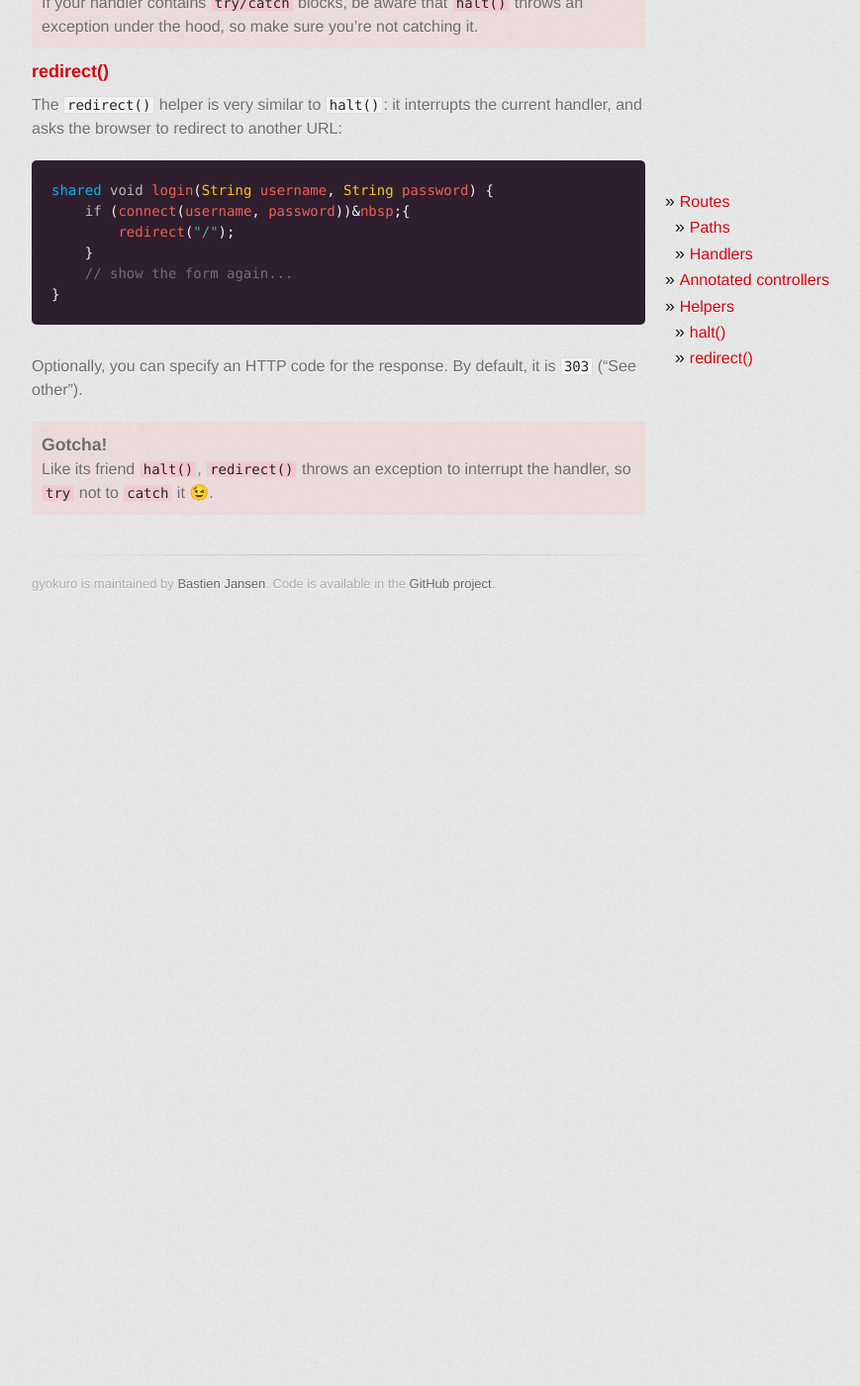
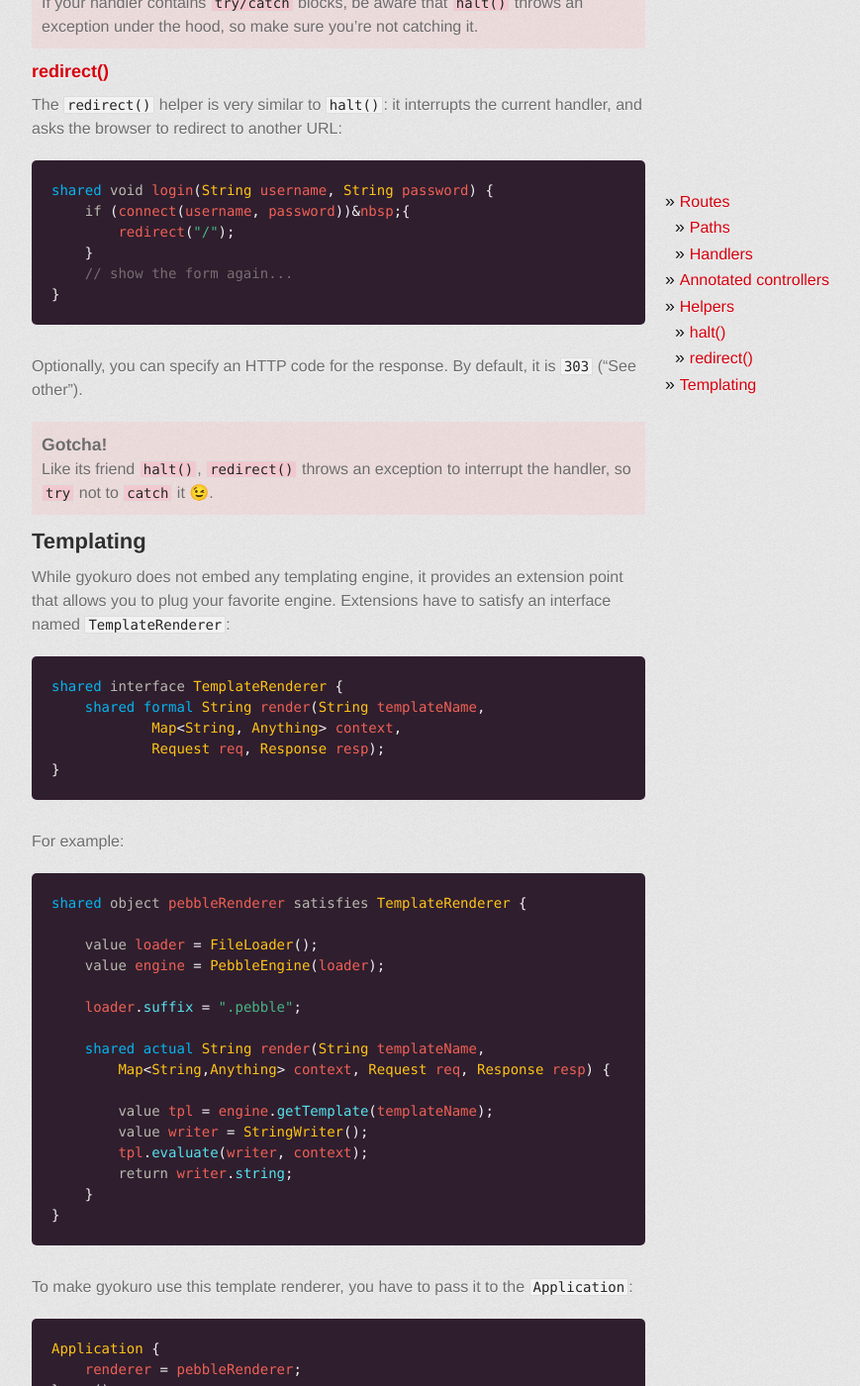
Before and after one commit to bjansen/gyokuro, a Jekyll site: the page built from doc/0.1/index.md, in a window 1280 px wide and 1400 px high, scrolled down 5145 px. Shown: the whole window at 99% size, without its empty margins (298-1167 px from the left). Built offline with Jekyll 4.4.1, drawn with Linux system fonts in a browser that asks for light colours; some web fonts are replaced; before the commit the page ends 5775 px from its top, so only the background shows below that; some of the changed text lies outside the part shown.

Commit message:
Doc for templates

```diff
--- a/doc/0.1/index.md
+++ b/doc/0.1/index.md
@@ -216,3 +216,48 @@
   Like its friend `halt()`, `redirect()` throws an exception to interrupt the handler, so
   `try` not to `catch` it 😉.
 </div>
+
+## Templating
+
+While gyokuro does not embed any templating engine, it provides an extension point that allows
+you to plug your favorite engine. Extensions have to satisfy an interface named `TemplateRenderer`:
+
+    shared interface TemplateRenderer {
+        shared formal String render(String templateName,
+                Map<String, Anything> context,
+                Request req, Response resp);
+    }
+
+For example:
+
+    shared object pebbleRenderer satisfies TemplateRenderer {
+
+        value loader = FileLoader();
+        value engine = PebbleEngine(loader);
+
+        loader.suffix = ".pebble";
+
+        shared actual String render(String templateName,
+            Map<String,Anything> context, Request req, Response resp) {
+
+            value tpl = engine.getTemplate(templateName);
+            value writer = StringWriter();
+            tpl.evaluate(writer, context);
+            return writer.string;
+        }
+    }
+
+To make gyokuro use this template renderer, you have to pass it to the `Application`:
+
+    Application {
+        renderer = pebbleRenderer;
+    }.run();
+
+Finally, to render templates, handlers can use `render()` to return an instance
+of a `Template`:
+
+    Template hello() => render("views/hello");
+    get("/hello", `hello`);
+
+`render()` takes two parameters, a template name and an optional map of things (sometimes
+called "model" or "context") that can be used to render the template.
```
